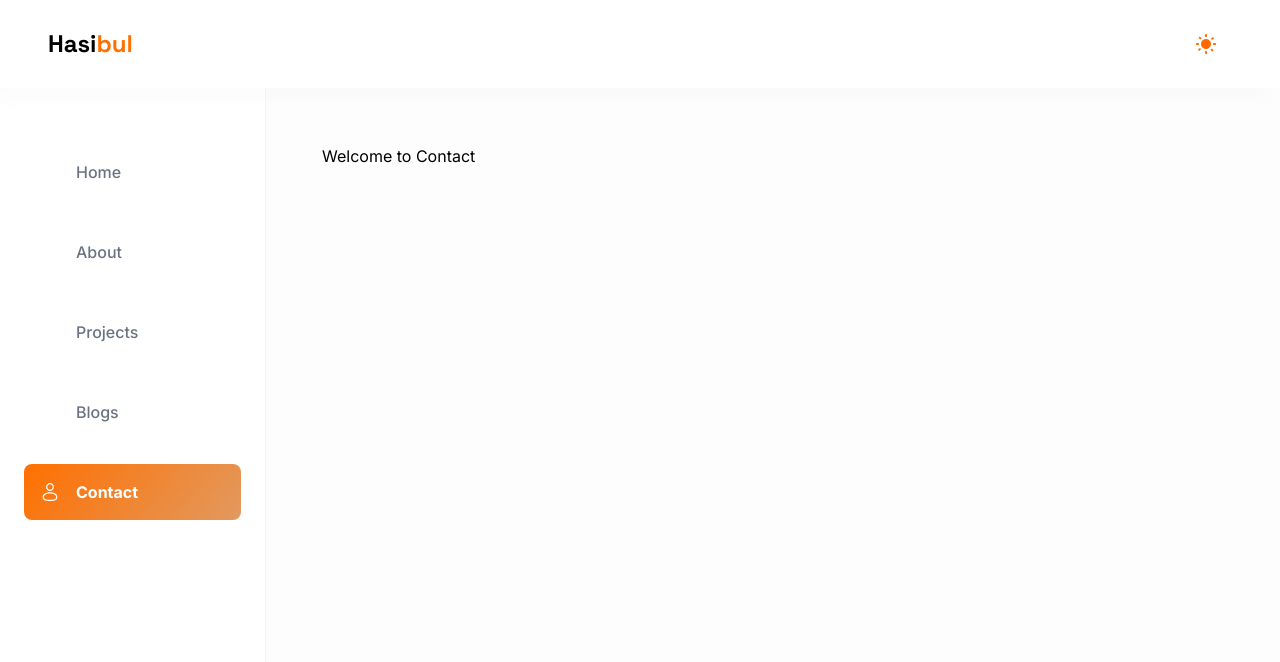
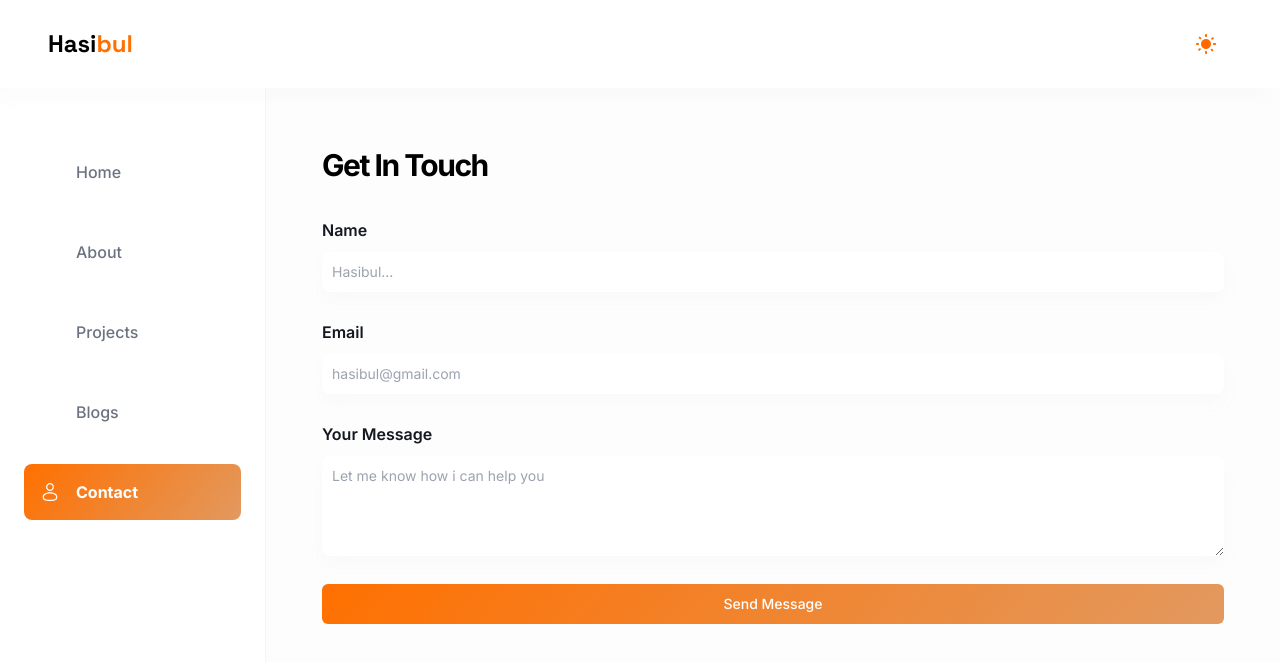
Before and after one commit to nayon117/hasibul-hasan, a Next.js app: page /contact in a window 1280 px wide. Shown: the top 662 px of the page. Built offline with nearby package versions, Linux system fonts and the light colour scheme.

Commit message:
create contact form

```diff
--- a/app/(root)/contact/page.tsx
+++ b/app/(root)/contact/page.tsx
@@ -1,9 +1,11 @@
+import ContactForm from "@/components/shared/ContactForm";
 
 const Contact = () => {
     return (
         <section className=''>
             <div className=''>
-                Welcome to Contact
+                <ContactForm />
+                {/* {process.env.EMAILJS_SEVICE_ID} */}
             </div>
         </section>
     )
--- a/app/globals.css
+++ b/app/globals.css
@@ -189,3 +189,10 @@ code {
   -ms-overflow-style: none;
   scrollbar-width: none;
 }
+.input {
+  @apply bg-white border border-gray-200 text-gray-900 text-sm rounded-lg focus:ring-orange-500 focus:border-orange-500 block w-full p-2.5 mt-2.5 font-normal shadow-light-100 dark:shadow-dark-100;
+}
+
+.textarea {
+  @apply block p-2.5 w-full text-sm text-gray-900 bg-white rounded-lg border border-gray-200 focus:ring-orange-500 focus:border-orange-500 mt-2.5 font-normal shadow-light-100 dark:shadow-dark-100;
+}
--- /dev/null
+++ b/components/shared/ContactForm.tsx
@@ -0,0 +1,108 @@
+"use client";
+import emailjs from "@emailjs/browser";
+import { ChangeEvent, FormEvent, useState } from "react";
+import { Button } from "../ui/button";
+
+const {
+  EMAILJS_SEVICE_ID: serviceId,
+  EMAILJS_TEMPLATE_ID: templateId,
+  EMAILJS_PUBLIC_KEY: publicKey,
+} = process.env;
+
+console.log(serviceId, templateId, publicKey);
+const ContactForm = () => {
+  const [form, setForm] = useState({ name: "", email: "", message: "" });
+  const [isLoading, setIsLoading] = useState(false);
+
+  const handleChange = (
+    e: ChangeEvent<HTMLInputElement | HTMLTextAreaElement>
+  ) => {
+    setForm({ ...form, [e.target.name]: e.target.value });
+  };
+
+  const handleSubmit = (e: FormEvent<HTMLFormElement>) => {
+    e.preventDefault();
+    setIsLoading(true);
+
+    emailjs
+      .send(
+        serviceId!,
+        templateId!,
+        {
+          user_name: form.name,
+          to_name: "Hasibul Hasan",
+          user_email: form.email,
+          to_email: "hasibul.nayon1@gmail.com",
+          message: form.message,
+        },
+        publicKey
+      )
+      .then(() => {
+        setIsLoading(false);
+        setForm({ name: "", email: "", message: "" });
+      })
+      .catch((error) => {
+        setIsLoading(false);
+        console.log(error);
+      });
+  };
+
+  return (
+    <section className="relative flex flex-col md:flex-row">
+      {/* form */}
+      <div className="flex min-w-[50%] flex-1 flex-col">
+        <h1 className="h1-bold text-dark100_light900">Get In Touch</h1>
+
+        <form
+          onSubmit={handleSubmit}
+          className="mt-8 flex w-full flex-col gap-7"
+        >
+          <label htmlFor="" className="text-dark300_light700 font-semibold">
+            Name
+            <input
+              type="text"
+              name="name"
+              className="input no-focus border-none outline-none"
+              required
+              placeholder="Hasibul..."
+              value={form.name}
+              onChange={handleChange}
+            />
+          </label>
+          <label htmlFor="" className="text-dark300_light700 font-semibold">
+            Email
+            <input
+              type="email"
+              name="email"
+              className="input no-focus border-none outline-none"
+              required
+              placeholder="hasibul@gmail.com"
+              value={form.email}
+              onChange={handleChange}
+            />
+          </label>
+          <label className="text-dark300_light700 font-semibold">
+            Your Message
+            <textarea
+              name="message"
+              rows={4}
+              className="textarea no-focus border-none outline-none"
+              required
+              placeholder="Let me know how i can help you"
+              value={form.message}
+              onChange={handleChange}
+            />
+          </label>
+          <Button
+            type="submit"
+            className="btn primary-gradient text-white"
+            disabled={isLoading}
+          >
+            {isLoading ? "Sending..." : "Send Message"}
+          </Button>
+        </form>
+      </div>
+    </section>
+  );
+};
+export default ContactForm;
--- a/package.json
+++ b/package.json
@@ -9,6 +9,7 @@
     "lint": "next lint"
   },
   "dependencies": {
+    "@emailjs/browser": "^4.3.3",
     "@radix-ui/react-dialog": "^1.0.5",
     "@radix-ui/react-menubar": "^1.0.4",
     "@radix-ui/react-slot": "^1.0.2",
@@ -23,6 +24,7 @@
     "prettier": "^3.2.5",
     "react": "^18",
     "react-dom": "^18",
+    "react-hot-toast": "^2.4.1",
     "tailwind-merge": "^2.3.0",
     "tailwindcss-animate": "^1.0.7"
   },
```
Also changed, not shown: 2 other files (tests, documents, lock files or other folders).
